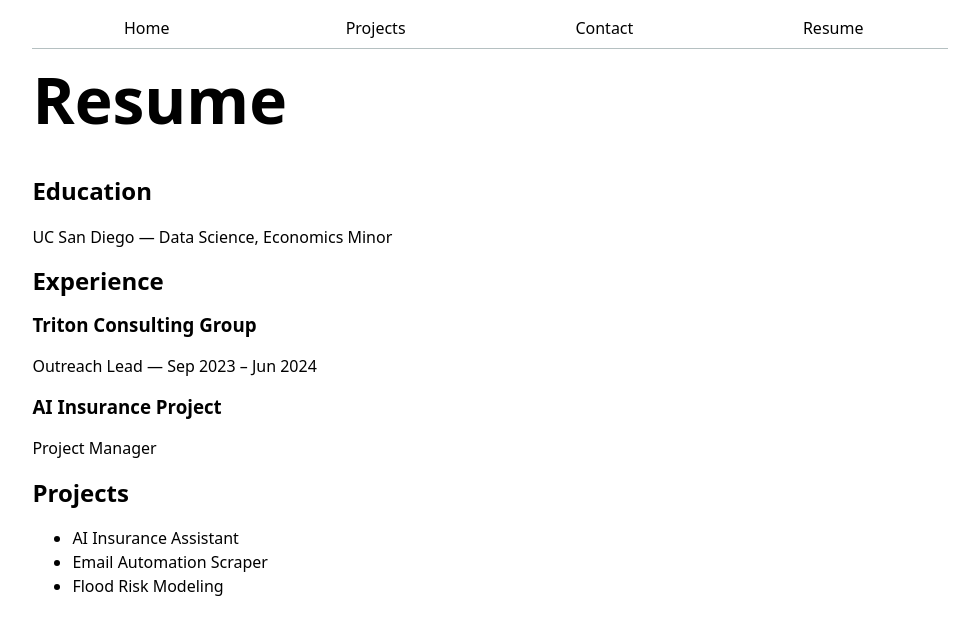
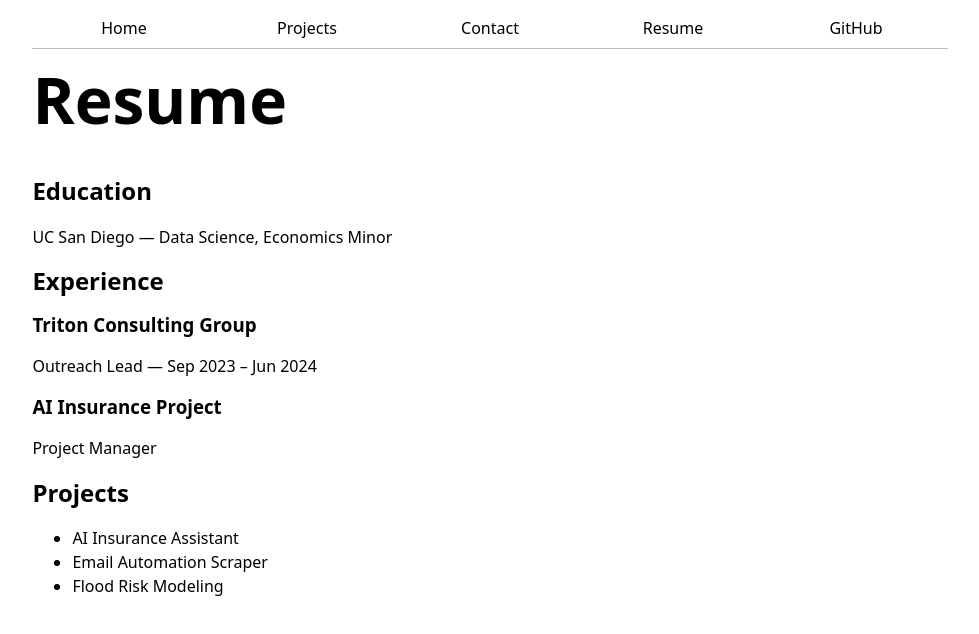
Before and after one commit to wanhan05/Portfolio, a plain HTML site: page resume.html in a window 1280 px wide. Shown: the whole page, without its empty margins (150-1129 px from the left). Drawn offline with Linux system fonts and the light colour scheme.

Commit message:
fix resume page nav

```diff
--- a/resume.html
+++ b/resume.html
@@ -12,6 +12,8 @@
     <a href="projects/">Projects</a>
     <a href="contact/">Contact</a>
     <a href="resume.html">Resume</a>
+    <a href="https://github.com/wanhan05" target="_blank">GitHub</a>
+
 </nav>
 
 <h1>Resume</h1>
```
